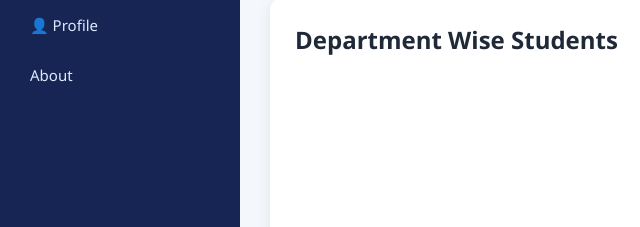
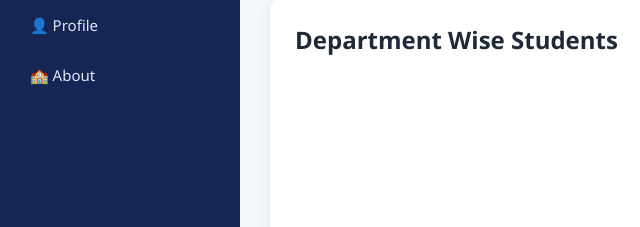
Before and after one commit to gokulakannangh-lang/Student-Management-System, a plain HTML site: page frontend/dashboard.html in a window 1280 px wide. Shown: the part 505-732 px from the top of the page, 0-640 px from the left. Drawn offline with nearby package versions, Linux system fonts and the light colour scheme; no server answers.

Commit message:
Rename Settings to About

```diff
--- a/frontend/dashboard.html
+++ b/frontend/dashboard.html
@@ -122,12 +122,9 @@
 
             <!-- Admin ONLY -->
             <a href="About.html"
-               class="menu admin">
-
-             About
-
-
-            </a>
+               class="menu admin teacher">
+                🏫 About
+           </a>
 
         </nav>
 
```
Also changed, not shown: frontend/About.html (+1 -1 lines).
